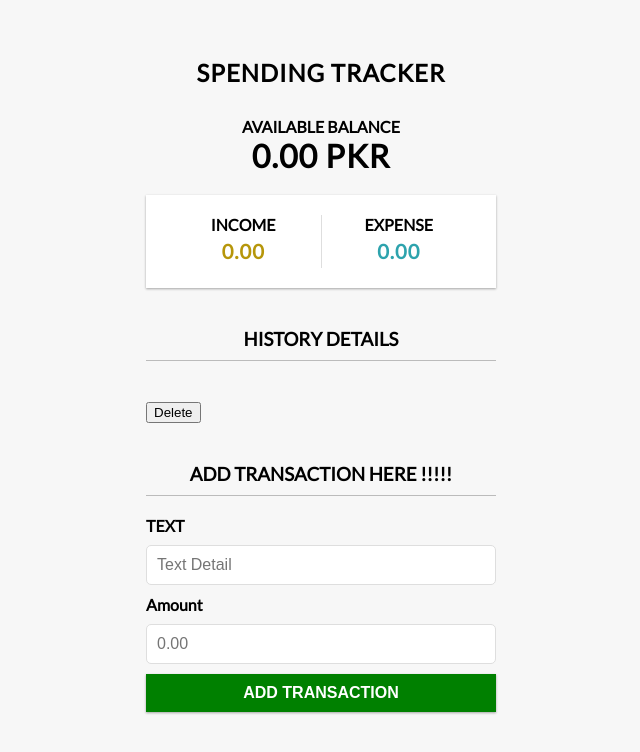
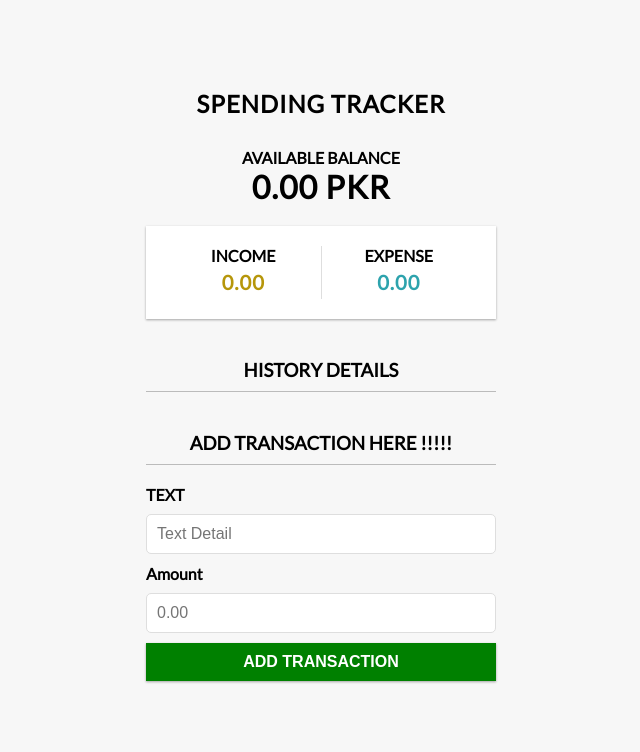
Before and after one commit to HAMA-IJAZ/tracker_practices, a React (Create React App) app: page / in a window 1280 px wide. Shown: the top 752 px of the page, without its empty margins (319-959 px from the left). Built offline with nearby package versions, Linux system fonts and the light colour scheme.

Commit message:
del issue

```diff
--- a/src/components/TransactionHistory.js
+++ b/src/components/TransactionHistory.js
@@ -16,7 +16,10 @@ export const TransactionHistory = () => {
                     )
                 )}
             </ul>
-            <button onClick={() => this.props.onDelete(this.props.id)}>Delete</button>
+            <button className="delete-btn"
+                    onClick={() => delTransaction(transaction.id)}>
+                DELETE HISTORY
+            </button>
         </div>
     )
 }
```
